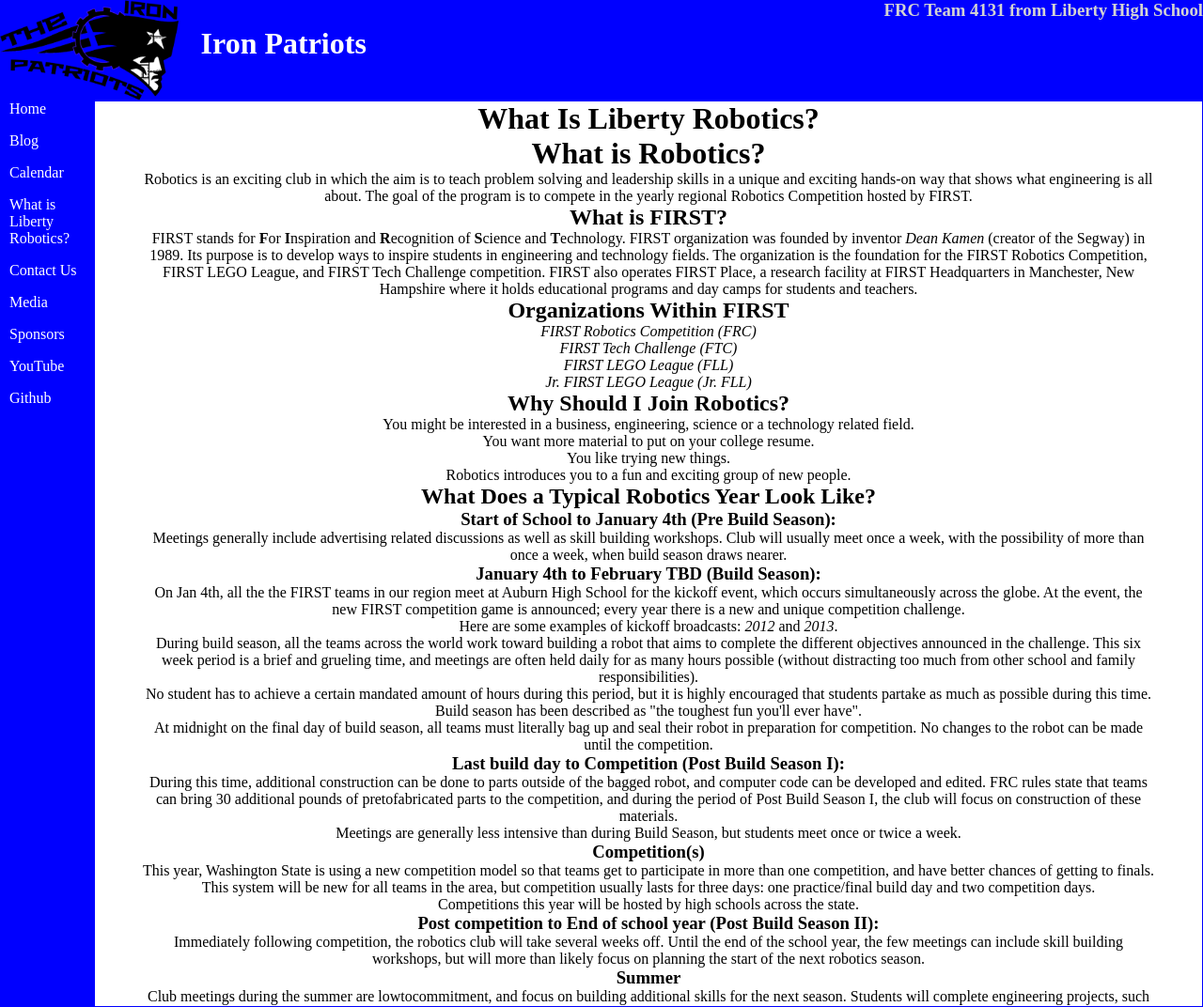
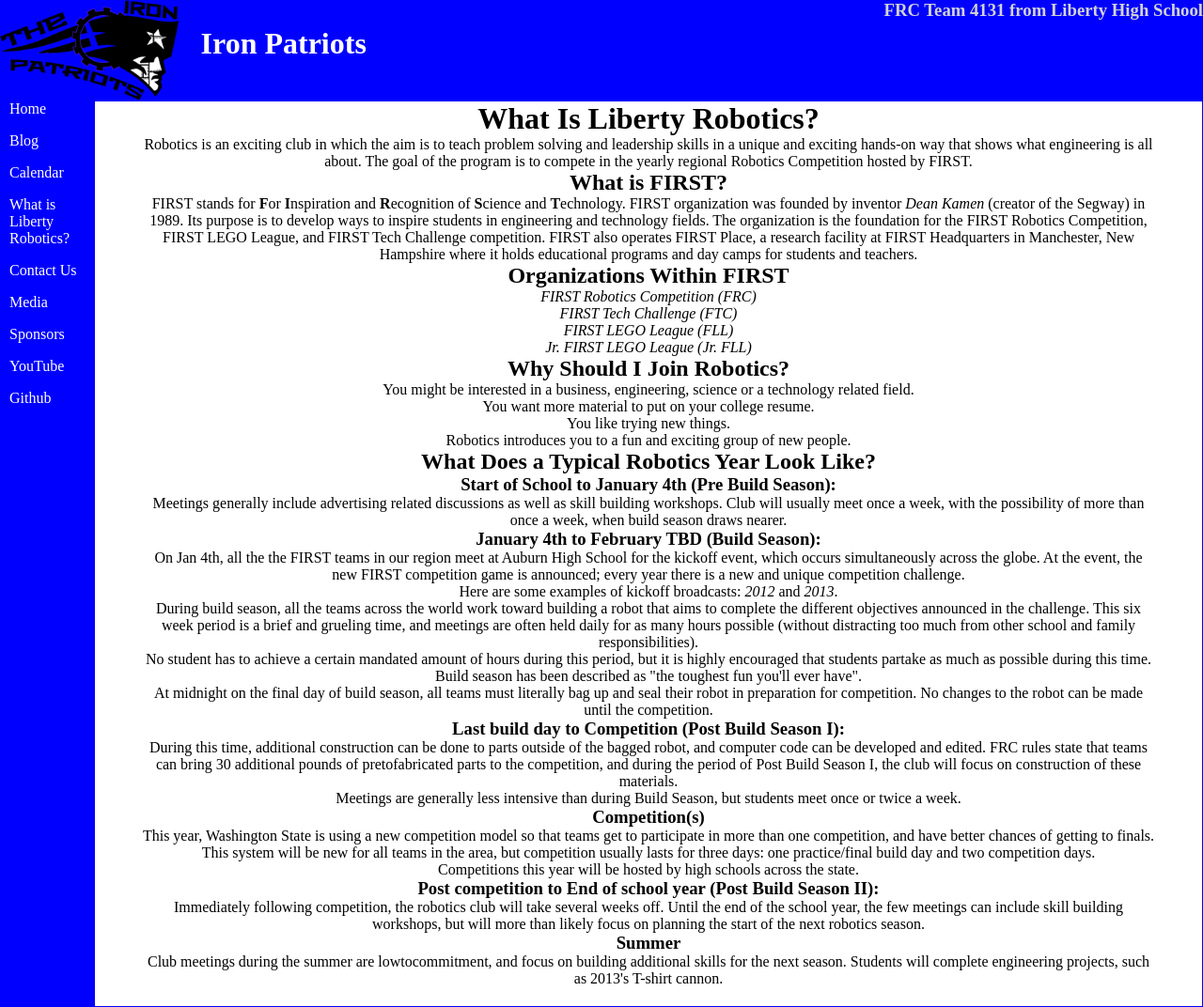
Before and after one commit to katiebugmoon/FRC4131.github.io, a Jekyll site: the page built from libertyrobotics.html, in a window 1280 px wide. Shown: the whole page at 94% size. Built offline with Jekyll 4.4.1, drawn with Linux system fonts in a browser that asks for light colours.

Commit message:
Remove redundant title

```diff
--- a/libertyrobotics.html
+++ b/libertyrobotics.html
@@ -2,7 +2,6 @@
 layout: page
 title: What Is Liberty Robotics?
 ---
-<h1>What is Robotics?</h1>
 <p>Robotics is an exciting club in which the aim is to teach problem solving and leadership skills in a unique and exciting hands-on way that shows what engineering is all about. The goal of the program is to compete in the yearly regional Robotics Competition hosted by FIRST.</p>
 <h2>What is FIRST?</h2>
 <p>FIRST stands for <b>F</b>or <b>I</b>nspiration and <b>R</b>ecognition of <b>S</b>cience and <b>T</b>echnology. FIRST organization was founded by inventor <a href="http://www.usfirst.org/aboutus/bio/dean-l-kamen">Dean Kamen</a> (creator of the Segway) in 1989. Its purpose is to develop ways to inspire students in engineering and technology fields. The organization is the foundation for the FIRST Robotics Competition, FIRST LEGO League, and FIRST Tech Challenge competition. FIRST also operates FIRST Place, a research facility at FIRST Headquarters in Manchester, New Hampshire where it holds educational programs and day camps for students and teachers.</p>
```
